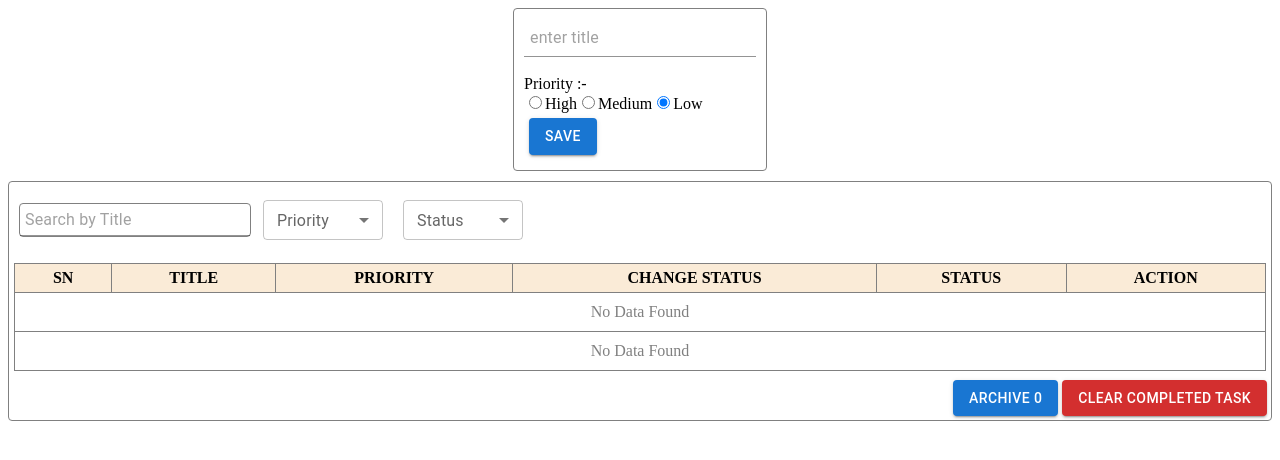
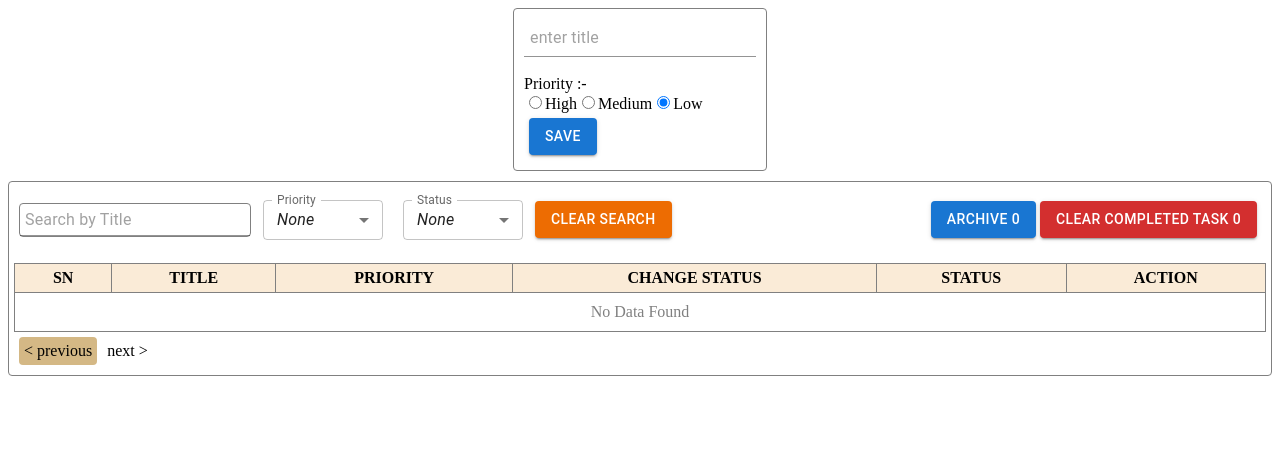
Before and after one commit to technicalpankajkumar/unicode_project02_todolist, a React (Create React App) app: page / in a window 1280 px wide. Shown: the top 460 px of the page. Built offline with nearby package versions, Linux system fonts and the light colour scheme.

Commit message:
day 2 working filter or archive data manage

```diff
--- a/package.json
+++ b/package.json
@@ -13,6 +13,7 @@
     "classnames": "^2.3.2",
     "react": "^18.2.0",
     "react-dom": "^18.2.0",
+    "react-paginate": "^8.2.0",
     "react-scripts": "5.0.1",
     "uuid": "^9.0.0",
     "web-vitals": "^2.1.4"
--- a/src/App.css
+++ b/src/App.css
@@ -24,6 +24,7 @@
   display: flex;
   align-items: center;
   padding: 10px 10px;
+  justify-content: space-between;
 }
 .filter-container .filter-input{
   border: 1px solid gray;
@@ -60,3 +61,47 @@
 .todo-table .title-color-low{
   color:green
 }
+
+
+/* pagination-class */
+
+.pagination-class{
+  display: flex;
+  list-style-type: none;
+  padding: 5px 0px;
+  margin: 0px;
+}
+.pagination-class li{
+  padding: 5px 0px;
+  border-radius: 4px;
+  margin: 0px 5px;
+  cursor: pointer;
+}
+.pagination-active-page{
+   background: rgb(98, 120, 233);
+   color: white;
+   cursor: pointer;
+}
+.previous.pagination-disabled-page {
+  background: rgb(212, 184, 133);
+  border-radius: 4px;
+  padding: 5px;
+  color: black;
+  cursor: not-allowed;
+}
+.next.pagination-disabled-page {
+  background: rgb(212, 184, 133);
+  border-radius: 4px;
+  padding: 5px;
+  color: black;
+  cursor: not-allowed;
+}
+.pageClassName{
+  cursor: pointer;
+  text-align: center;
+}
+.pageClassName a{
+  font-size: 16px;
+  width: 50px;
+  padding: 5px 15px;
+}
--- /dev/null
+++ b/src/components/AlertDialog.js
@@ -0,0 +1,47 @@
+import * as React from 'react';
+import Button from '@mui/material/Button';
+import Dialog from '@mui/material/Dialog';
+import DialogActions from '@mui/material/DialogActions';
+import DialogContent from '@mui/material/DialogContent';
+import DialogContentText from '@mui/material/DialogContentText';
+import DialogTitle from '@mui/material/DialogTitle';
+import DeleteIcon from '@mui/icons-material/Delete';
+
+export default function AlertDialog() {
+
+  const [open, setOpen] = React.useState(false);
+
+  const handleClickOpen = () => {
+    setOpen(true);
+  };
+
+  const handleClose = () => {
+    setOpen(false);
+  };
+
+  return (
+    <div>
+      <Button variant="outlined" onClick={handleClickOpen} startIcon={<DeleteIcon />}>
+        Delete
+      </Button>
+      <Dialog
+        open={open}
+        onClose={handleClose}
+        aria-labelledby="alert-dialog-title"
+        aria-describedby="alert-dialog-description"
+      >
+        <DialogTitle id="alert-dialog-title">
+          {"Alert Message Read Now?"}
+        </DialogTitle>
+        <DialogContent>
+          <DialogContentText id="alert-dialog-description">
+            Unchecked Completed Value Then Delete Task !
+          </DialogContentText>
+        </DialogContent>
+        <DialogActions>
+          <Button onClick={handleClose}>Ok</Button>
+        </DialogActions>
+      </Dialog>
+    </div>
+  );
+}
--- /dev/null
+++ b/src/components/ArchiveDialog.jsx
@@ -0,0 +1,74 @@
+import React, { useState } from 'react';
+import Button from '@mui/material/Button';
+import Dialog from '@mui/material/Dialog';
+import DialogActions from '@mui/material/DialogActions';
+import DialogContent from '@mui/material/DialogContent';
+import DialogContentText from '@mui/material/DialogContentText';
+import DialogTitle from '@mui/material/DialogTitle';
+import Table from './Table';
+import Filter from './Filter';
+import ClearArchive from './ClearArchive';
+import { context } from './Layout';
+
+export default function ArchiveDOM({ openArchive, setOpenArchive }) {
+
+  const contextApi = React.useContext(context)
+  const { archiveValue, setArchiveValue,setRender } = contextApi;
+  const [searchArchive, setSearchArchive] = useState({ title: "", status: "none", priority: "none" })
+
+  const handleClose = () => {
+    setOpenArchive(false);
+  };
+
+  const onDelete = () => {
+
+  }
+  const onClearSearchArchive = () => {
+    setSearchArchive({ title: "", status: "none", priority: "none" })
+  }
+  const filterChangeArchive = (e) => {
+    const { name, value } = e.target;
+    setSearchArchive(pre => ({ ...pre, [name]: value }))
+  }
+
+  const onUnArchive =()=>{
+        let localData = JSON.parse(localStorage.getItem("archiveLists")) || []
+        let localTodoData = JSON.parse(localStorage.getItem("todoLists")) || []
+
+        localStorage.setItem("todoLists", JSON.stringify([...localTodoData, ...localData]))
+        localStorage.setItem("archiveLists", JSON.stringify([]))
+        setRender(pre => !pre)
+        setOpenArchive(false)
+  }
+
+  return (
+    <React.Fragment>
+      <Dialog
+        fullWidth={true}
+        maxWidth={'md'}
+        open={openArchive}
+        onClose={handleClose}
+      >
+        <DialogTitle>Archive Data</DialogTitle>
+        <DialogContent>
+          <DialogContentText>
+            {/* ARCHIVE DATA START HERE */}
+            <div style={{ border: "1px solid gray", borderRadius: "4px", marginTop: "10px" }}>
+              <Filter
+                search={searchArchive}
+                filterChange={filterChangeArchive}
+                onClearSearch={onClearSearchArchive}
+              >
+                <ClearArchive isArchiveDialog={true} onUnArchive={onUnArchive} />
+              </Filter>
+              <Table archiveButton={true} data={archiveValue} onDelete={onDelete} search={searchArchive} />
+            </div>
+          </DialogContentText>
+        </DialogContent>
+        <DialogActions>
+          <Button onClick={handleClose}>Close</Button>
+        </DialogActions>
+      </Dialog>
+    </React.Fragment>
+  );
+}
--- a/src/components/ClearArchive.js
+++ b/src/components/ClearArchive.js
@@ -2,14 +2,23 @@ import { Button } from '@mui/material'
 import React, { useContext } from 'react'
 import { context } from './Layout'
 
-export default function ClearArchive(){
+export default function ClearArchive({ isArchiveDialog, onClearCompletedTask, onUnArchive }) {
 
     const contextAPI = useContext(context)
-    const {onArchive,onClearCompletedTask,archiveValue}=contextAPI;
+    const { onArchive, archiveValue, todoList } = contextAPI;
 
-    return <div style={{padding:"4px",textAlign:"end"}}>
-        <Button variant='contained' color="primary" onClick={onArchive}>Archive {archiveValue.length}</Button>
-        &nbsp;
-        <Button variant='contained' color="error" onClick={onClearCompletedTask}>Clear Completed Task</Button>
-     </div>
+    return (
+        <>
+            {
+                isArchiveDialog ? <></> : <div style={{ padding: "4px", textAlign: "end" }}>
+                    <Button variant='contained' color="primary" onClick={onArchive}>Archive {archiveValue.length}</Button>
+                    &nbsp;
+                    <Button variant='contained' color="error" onClick={onClearCompletedTask}>Clear Completed Task {todoList.filter(item => item.status === 'complete').length}</Button>
+                </div>
+            }
+            {
+                isArchiveDialog && <Button variant='contained' color="primary" onClick={onUnArchive}>Unarchive {archiveValue.length}</Button>
+            }
+        </>
+    )
 }
--- /dev/null
+++ b/src/components/DeleteAlertDialog.js
@@ -0,0 +1,54 @@
+import React from 'react'
+import Button from '@mui/material/Button';
+import Dialog from '@mui/material/Dialog';
+import DialogActions from '@mui/material/DialogActions';
+import DialogContent from '@mui/material/DialogContent';
+import DialogContentText from '@mui/material/DialogContentText';
+import DialogTitle from '@mui/material/DialogTitle';
+import DeleteIcon from '@mui/icons-material/Delete';
+
+export default function DeleteAlertDialog({onDelete, deleteId}){
+
+  const [open, setOpen] = React.useState(false);
+
+  const handleClickOpen = () => {
+    setOpen(true);
+  };
+
+  const handleClose = () => {
+    setOpen(false);
+  };
+
+  const handleDelete =()=>{
+       onDelete(deleteId)
+       setOpen(false)
+  }
+
+  return (
+    <div>
+      <Button variant="outlined" onClick={handleClickOpen} startIcon={<DeleteIcon />}>
+         Delete
+      </Button>
+      <Dialog
+        open={open}
+        onClose={handleClose}
+        aria-labelledby="draggable-dialog-title"
+      >
+        <DialogTitle style={{ cursor: 'move' }} id="draggable-dialog-title">
+          Alert !!
+        </DialogTitle>
+        <DialogContent>
+          <DialogContentText>
+            Are you sure delete item !!
+          </DialogContentText>
+        </DialogContent>
+        <DialogActions>
+          <Button autoFocus onClick={handleClose}>
+            Cancel
+          </Button>
+          <Button onClick={handleDelete}>Yes</Button>
+        </DialogActions>
+      </Dialog>
+    </div>
+  );
+}
--- a/src/components/Filter.js
+++ b/src/components/Filter.js
@@ -1,26 +1,22 @@
-import React,{useContext} from 'react'
+import React, { useContext } from 'react'
 import { Button, Input } from '@mui/material'
 import InputLabel from '@mui/material/InputLabel';
 import MenuItem from '@mui/material/MenuItem';
 import FormControl from '@mui/material/FormControl';
 import Select from '@mui/material/Select';
-import { context } from './Layout';
 
-
-export default function Filter() {
-
-    const contextAPI =useContext(context)
-    const {search,onSearch,onSearchClear,filterChange}= contextAPI;
+export default function Filter({ children,search, filterChange, onClearSearch  }) {
 
     return <div className='filter-container'>
-        <Input type="text" name="title" value={search.title} placeholder='Search by Title' className='filter-input' onChange={filterChange}/>
+        <div style={{display:'flex',alignItems:"center"}}>
+            <Input type="text" name="title" value={search.title} placeholder='Search by Title' className='filter-input' onChange={filterChange} />
             &nbsp;
             <FormControl sx={{ m: 1, minWidth: 120 }} size="small">
                 <InputLabel id="priority-select-label">Priority</InputLabel>
                 <Select
                     labelId="priority-select-label"
-                id="priority-select"
-                value={search.priortiy}
+                    id="priority"
+                    value={search.priority}
                     label="Priority"
                     name="priority"
                     onChange={filterChange}
@@ -51,9 +47,9 @@ export default function Filter() {
                     <MenuItem value={'pending'}>Pending</MenuItem>
                 </Select>
             </FormControl>
-        {/* &nbsp;
-        <Button variant="contained" color="primary">Search Now</Button>
             &nbsp;
-        <Button variant="contained" color="error">Clear Now</Button> */}
+            <Button variant='contained' color="warning" onClick={onClearSearch}>Clear Search</Button>
+        </div>
+        {children}
     </div>
 }
--- a/src/components/Layout.jsx
+++ b/src/components/Layout.jsx
@@ -1,9 +1,10 @@
-import React, { createContext, useEffect, useState } from 'react'
+import React, { createContext, useCallback, useEffect, useState } from 'react'
 import TodoForm from './TodoForm'
 import { v4 as uuid } from 'uuid'
 import Table from './Table'
 import Filter from './Filter'
 import ClearArchive from './ClearArchive'
+import ArchiveDialog from './ArchiveDialog'
 
 export const context = createContext()
 
@@ -14,8 +15,11 @@ function Layout() {
     const [titleErr, setTitleErr] = useState(false)
     const [render, setRender] = useState(false)
 
-    const [search, setSearch] = useState({ title: "", status: "", priority: "" })
+    const [search, setSearch] = useState({ title: "", status: "none", priority: "none" })
     const [archiveValue, setArchiveValue] = useState([])
+    const [openArchive, setOpenArchive] = useState(false)
+
+    const [modelRender, setModelRender] = useState(false)
 
     useEffect(() => {
         setTodoList(JSON.parse(localStorage.getItem("todoLists")) || [])
@@ -28,7 +32,7 @@ function Layout() {
         setTitleErr(false)
     }
 
-    const onSmash = () => {
+    const onSmash = useCallback(() => {
         let storageList = JSON.parse(localStorage.getItem("todoLists")) || []
 
         if (Object.values(obj).every(item => item !== '')) {
@@ -41,7 +45,7 @@ function Layout() {
         else {
             setTitleErr(true)
         }
-    }
+    }, [])
 
     const onStatusChange = (e, id) => {
         let localStore = JSON.parse(localStorage.getItem("todoLists") || [])
@@ -59,38 +63,31 @@ function Layout() {
         }
     }
 
-    const onDelete=(id)=>{
+    const onDelete = useCallback((id) => {
         let localStore = JSON.parse(localStorage.getItem("todoLists") || [])
-         const index = localStore.findIndex(item => item.id == id)
+        const index = localStore.findIndex(item => item.id == id)
 
-         localStore.splice(index,1)
-         localStorage.setItem("todoLists",JSON.stringify(localStore))
-         setRender(!render)
-    }
+        localStore.splice(index, 1)
+        localStorage.setItem("todoLists", JSON.stringify(localStore))
+        setRender(!render)
+    }, [])
 
     // filter
     const filterChange = (e) => {
         const { name, value } = e.target;
-        console.log(name, value)
         setSearch(pre => ({ ...pre, [name]: value }))
     }
-    const onSearch = () => {
-
-    }
-    const onSearchClear = () => {
-
+    const onClearSearch = () => {
+        setSearch({ title: "", status: "none", priority: "none" })
     }
 
     // archive and clear completed task
 
     const onArchive = () => {
-        let localData = JSON.parse(localStorage.getItem("archiveLists")) || []
-        let localTodoData = JSON.parse(localStorage.getItem("todoLists")) || []
+        setRender(!render)
+        setOpenArchive(true)
+    }
 
-        localStorage.setItem("todoLists", JSON.stringify([...localTodoData,...localData]))
-        localStorage.setItem("archiveLists", JSON.stringify([]))
-        setRender(!render)
-    }
 
     const onClearCompletedTask = () => {
         let localData = JSON.parse(localStorage.getItem("archiveLists")) || []
@@ -108,18 +105,21 @@ function Layout() {
     return (
         <context.Provider
             value={{
-                obj,setObj, onChange,
+                obj, setObj, onChange,
                 onSmash, titleErr,
-                search, onSearch,
-                onSearchClear, filterChange,
+                search, filterChange,
                 onArchive, onClearCompletedTask,
-                archiveValue , onDelete, todoList , onStatusChange
+                archiveValue, onDelete, todoList, onStatusChange
+                , onClearSearch, archiveValue, setArchiveValue,setRender
             }}>
             <TodoForm />
             <div style={{ border: "1px solid gray", borderRadius: "4px", marginTop: "10px" }}>
-                <Filter />
-                <Table/>
-                <ClearArchive />
+                <Filter search={search} filterChange={filterChange} onClearSearch={onClearSearch}   > <ClearArchive isArchiveDialog={false} onClearCompletedTask={onClearCompletedTask}/> </Filter>
+                <Table archiveButton={false} data={todoList} onDelete={onDelete} search={search} onStatusChange={onStatusChange} />
+            </div>
+            <div>
+                {/* MODEL IS HERE */}
+                <ArchiveDialog openArchive={openArchive} setOpenArchive={setOpenArchive} />
             </div>
         </context.Provider>
     )
--- a/src/components/Table.js
+++ b/src/components/Table.js
@@ -1,34 +1,37 @@
-import React, { useContext } from 'react';
+import React, { useContext, useEffect, useState } from 'react';
 import { Button } from '@mui/material';
 import DeleteIcon from '@mui/icons-material/Delete';
-import { context } from './Layout';
+import WbSunnyIcon from '@mui/icons-material/WbSunny';
 
-export default function Table() {
+import ReactPaginate from 'react-paginate';
+import AlertDialog from './AlertDialog';
+import DeleteAlertDialog from './DeleteAlertDialog';
 
-  const contextAPI = useContext(context)
-  const { onDelete, todoList: data, onStatusChange, search } = contextAPI;
+export default function Table({ itemsPerPage = 5, data, archiveButton, onDelete, onStatusChange, search }) {
+
+
+  const [itemOffset, setItemOffset] = useState(0);
+
+  useEffect(() => {
+    setItemOffset(0)
+  }, [search])
 
   let slicedRecord = [...data];
 
   //filter function always run.....
-  if (search.title || search.status || search.priority) {
+  if (search.title || search.status != 'none' || search.priority != 'none') {
+
     slicedRecord = slicedRecord.filter(todo => {
       return ((todo.title ? todo.title.toLowerCase().includes(search.title.toLowerCase()) : true))
     })
 
     if (search.status != 'none') {
-      if (search.status != '') {
       slicedRecord = slicedRecord.filter(todo => {
         return (todo.status ? todo.status === search.status : true)
       })
     }
-    }
-    else {
-      slicedRecord = [...data]
-    }
 
     if (search.priority != 'none') {
-      if (search.priority != '') {
       slicedRecord = slicedRecord.filter(todo => {
         return (todo.priority ? todo.priority === search.priority : true)
       })
@@ -39,8 +42,22 @@ export default function Table() {
     slicedRecord = [...data]
   }
 
-  }
 
+  //pagination code
+
+  const endOffset = itemOffset + itemsPerPage;
+
+  const currentItems = slicedRecord.slice(itemOffset, endOffset);
+  const pageCount = Math.ceil(slicedRecord.length / itemsPerPage);
+
+  // Invoke when user click to request another page.
+
+  const handlePageClick = (event) => {
+    const newOffset = (event.selected * itemsPerPage) % slicedRecord.length;
+    setItemOffset(newOffset);
+  };
+
+  //
 
   return (
     <div className='todo-table-container'>
@@ -50,28 +67,46 @@ export default function Table() {
             <th>SN</th>
             <th>TITLE</th>
             <th>PRIORITY</th>
-            <th>CHANGE STATUS</th>
+            {
+              !archiveButton && <th>CHANGE STATUS</th>
+            }
             <th>STATUS</th>
-            <th>ACTION</th>
+            {
+              !archiveButton && <th>ACTION</th>
+            }
+
           </tr>
         </thead>
         <tbody>
           {
-            data.length === 0 && <tr><td colSpan={6} style={{ color: "gray", textAlign: "center", padding: "10px" }}>No Data Found</td></tr>
-          }
-          {
-            slicedRecord.length != 0 ?
-              slicedRecord.map((item, index) => {
+            currentItems.length != 0 ?
+              currentItems.map((item, index) => {
                 return (
                   <tr key={item.id}>
-                    <td>{index + 1}</td>
+                    <td>{index + 1 + itemOffset}</td>
                     <td className={`title-color-${item.priority}`}>{item.title}</td>
                     <td>{item.priority}</td>
-                    <td><input type="checkbox" value={item.status} checked={item.status === 'complete' ? true : false} onChange={(e) => onStatusChange(e, item.id)} /></td>
+                    {
+
+                      !archiveButton && <td><input
+                        type="checkbox" value={item.status}
+                        checked={item.status === 'complete' ? true : false}
+                        onChange={(e) => onStatusChange(e, item.id)}
+                      /></td>
+                    }
                     <td>{item.status}</td>
-                    <td>
-                      <Button variant="outlined" startIcon={<DeleteIcon />} onClick={() => onDelete(item.id)}>Delete</Button>
+                    {
+                      !archiveButton && <td>
+                        {
+                          item.status !== 'complete'
+                            ?
+                            <DeleteAlertDialog onDelete={onDelete} deleteId={item.id} />
+                            :
+                            <AlertDialog />
+                        }
+
                       </td>
+                    }
                   </tr>
                 );
               })
@@ -79,6 +114,20 @@ export default function Table() {
           }
         </tbody>
       </table>
+      <div>
+        <ReactPaginate
+          breakLabel="..."
+          nextLabel="next >"
+          onPageChange={handlePageClick}
+          pageRangeDisplayed={5}
+          pageCount={pageCount}
+          previousLabel="< previous"
+          className='pagination-class'
+          pageClassName="pageClassName"
+          activeClassName="pagination-active-page"
+          disabledClassName="pagination-disabled-page"
+        />
+      </div>
     </div>
   );
 }
```
Also changed, not shown: 1 other file (tests, documents, lock files or other folders). Lines whose indentation alone changed are shown as unchanged.
